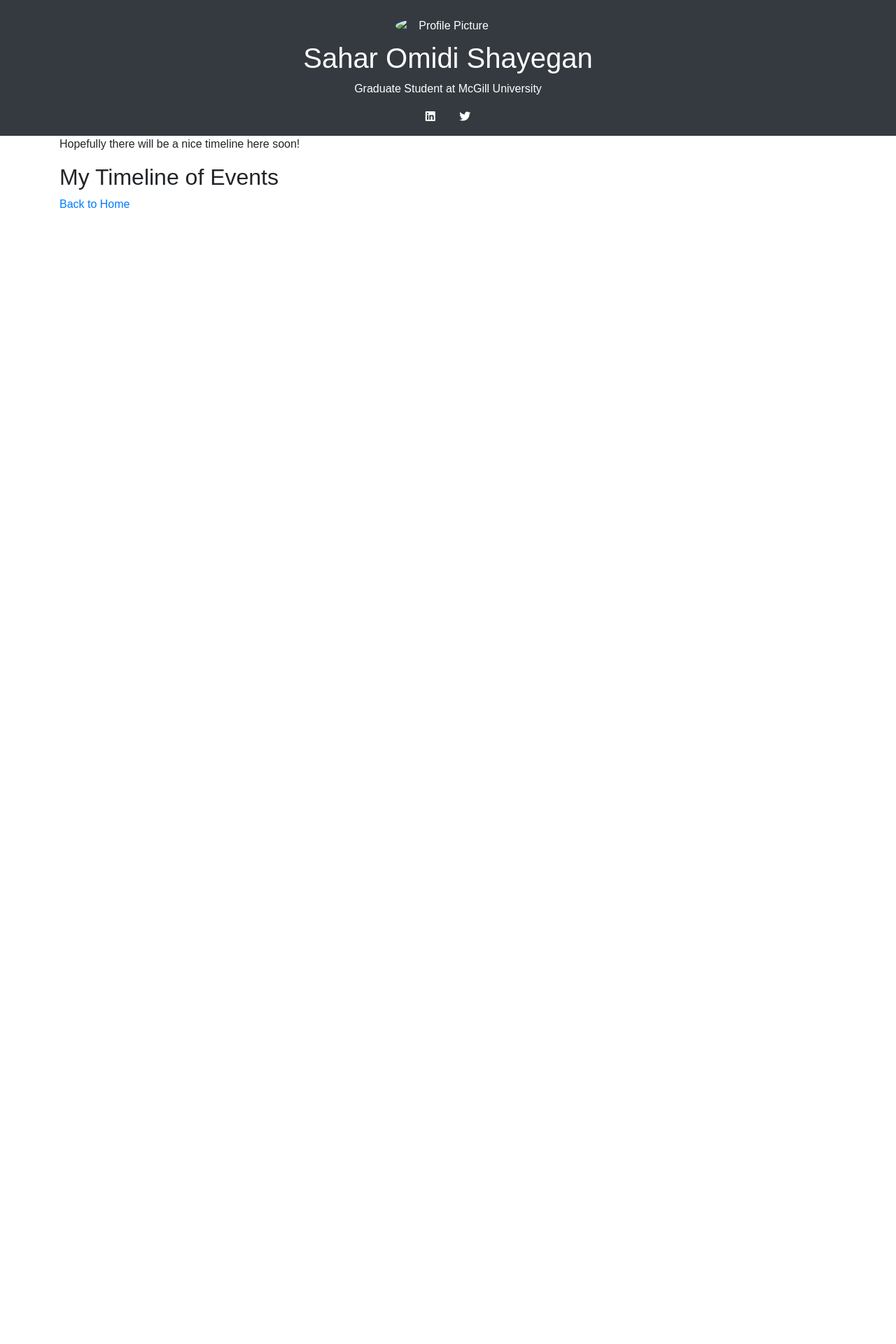
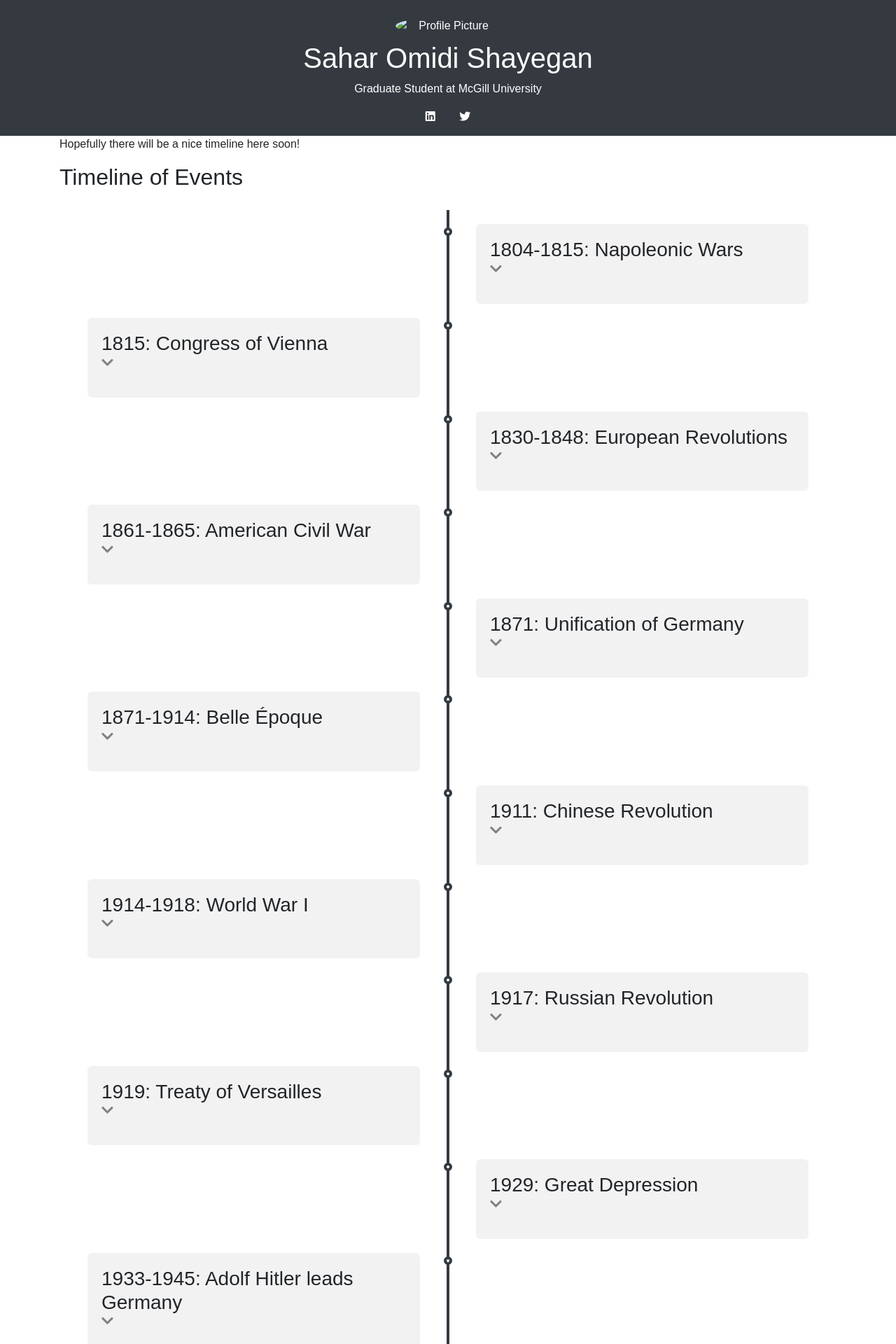
Before and after one commit to saharshayegan/saharshayegan.github.io, a Jekyll site: the page built from pages/timeline.md, in a window 1280 px wide. Shown: the top 1920 px of the page at 70% size. Built offline with Jekyll 4.4.1, drawn with Linux system fonts in a browser that asks for light colours; before the commit the page ends 900 px from its top, so only the background shows below that; some of the changed text lies outside the part shown.

Commit message:
timeline.yaml added + toggle added

```diff
--- a/_layouts/default.html
+++ b/_layouts/default.html
@@ -45,7 +45,7 @@
       position: relative;
       margin: 0 auto;
       padding: 10px 0;
-      width: 80%;
+      width: 100%;
     }
 
     /* Vertical line down the center */
@@ -75,8 +75,9 @@
       left: 50%;
     }
 
-    /* Circle position */
-    .timeline-item::before {
+
+    /* Circle position for left items */
+    .timeline-item.left::before {
       content: '';
       position: absolute;
       width: 12px;
@@ -85,7 +86,20 @@
       border: 4px solid #343a40;
       border-radius: 50%;
       top: 15px;
-      left: calc(50% - 10px); /* Moves the circle to align with the line */
+      right: -6px; /* Moves the circle to the right of the left item, next to the line */
+      z-index: 1;
+    }
+    /* Circle position for right items */
+    .timeline-item.right::before {
+      content: '';
+      position: absolute;
+      width: 12px;
+      height: 12px;
+      background-color: white;
+      border: 4px solid #343a40;
+      border-radius: 50%;
+      top: 15px;
+      left: -6px; /* Moves the circle to the left of the right item, next to the line */
       z-index: 1;
     }
 
@@ -106,9 +120,81 @@
     }
 
     .timeline-item.left .content {
-      text-align: right;
+      text-align: left;
     }
-    /* .timeline-item { border: 2px solid red; } */
+
+    /* Ensure the background color of the collapse content matches the timeline box */
+    .timeline-item .collapse {
+      background-color: #f2f2f2; /* Same as the timeline box background color */
+      padding: 10px;
+      border-radius: 6px;
+      border: none; /* Remove any borders that might be applied */
+      margin: 0; /* Remove any margin to avoid shifts */
+      transition: none; /* Disable transition effects on margin/padding */
+    }
+
+    /* Ensure the content inside the collapse also inherits the correct color */
+    .timeline-item .collapse p {
+      background-color: inherit; /* Inherit the background color */
+      margin: 0;
+      padding: 0; /* Remove padding/margin to avoid shifting */
+      transition: none; /* Ensure smooth transition */
+    }
+
+    .collapse {
+      transition: height 0.3s ease;
+    }
+
+    .collapse p {
+      padding: 10px;
+      background-color: #f9f9f9;
+      border-radius: 5px;
+    }
+
+    .rotate-icon.collapsed {
+      transform: rotate(0deg);
+    }
+
+    .rotate-icon.expanded {
+      transform: rotate(180deg);
+    }
+
+    /* Change the color of the clickable dropdown icon (links) */
+    a.dropdown-toggle {
+      color: gray; /* Set the default color to gray */
+      text-decoration: none; /* Remove underline */
+    }
+
+    a.dropdown-toggle:hover {
+      color: darkgray; /* Optional: Set a hover effect for better UI */
+    }
+
+    /* Style for the icon itself */
+    .rotate-icon {
+      color: gray; /* Make sure the icon is gray as well */
+      transition: transform 0.3s ease;
+      font-size: 1.2rem;
+      cursor: pointer;
+    }
+
+    /* Change the color of the clickable dropdown icon (links) */
+    a.collapse-toggle {
+      color: gray; /* Set the default color to gray */
+      text-decoration: none; /* Remove underline */
+    }
+
+    a.collapse-toggle:hover {
+      color: darkgray; /* Optional: Set a hover effect */
+    }
+
+    /* Style for the rotating icon */
+    .rotate-icon {
+      color: gray; /* Ensure the icon is gray */
+      transition: transform 0.3s ease;
+      font-size: 1.2rem;
+      cursor: pointer;
+    }
+
   </style>
 </head>
 <body>
@@ -129,5 +215,14 @@
   <script src="https://code.jquery.com/jquery-3.5.1.slim.min.js"></script>
   <script src="https://cdn.jsdelivr.net/npm/@popperjs/core@2.9.3/dist/umd/popper.min.js"></script>
   <script src="https://stackpath.bootstrapcdn.com/bootstrap/4.5.0/js/bootstrap.min.js"></script>
+  <script>
+    // Toggle the rotation of the icon when collapsing/expanding
+    $('.collapse').on('shown.bs.collapse', function(){
+      $(this).prev().find('.rotate-icon').addClass('expanded').removeClass('collapsed');
+    }).on('hidden.bs.collapse', function(){
+      $(this).prev().find('.rotate-icon').addClass('collapsed').removeClass('expanded');
+    });
+  </script>
+
 </body>
 </html>
--- a/pages/timeline.md
+++ b/pages/timeline.md
@@ -5,150 +5,26 @@ permalink: /timeline/
 ---
 Hopefully there will be a nice timeline here soon!
 
-## My Timeline of Events
-<!-- <div class="timeline-container">
+## Timeline of Events
+<div class="timeline-container">
   <div class="timeline">
-    <div class="timeline-item left">
-      <div class="content">
-        <h3>1804-1815: Napoleonic Wars</h3>
+ {% for event in site.data.timeline %}
+      {% assign side = forloop.index | modulo: 2 %}
+      <div class="timeline-item {% if side == 0 %}left{% else %}right{% endif %}">
+        <div class="content">
+          <h3>{{ event.title }}</h3>
+          <p>
+            <a class="collapse-toggle" data-toggle="collapse" href="#collapse{{ forloop.index }}" role="button" aria-expanded="false" aria-controls="collapse{{ forloop.index }}">
+              <i class="fas fa-chevron-down rotate-icon"></i>
+            </a>
+          </p>
+          <div class="collapse" id="collapse{{ forloop.index }}">
+            <p>{{ event.details }}</p>
+          </div>
+        </div>
       </div>
-    </div>
-    <div class="timeline-item right">
-      <div class="content">
-        <h3>1815: Congress of Vienna</h3>
-      </div>
-    </div>
-    <div class="timeline-item left">
-      <div class="content">
-        <h3>1830-1848: European Revolutions</h3>
-      </div>
-    </div>
-    <div class="timeline-item right">
-      <div class="content">
-        <h3>1861-1865: American Civil War</h3>
-      </div>
-    </div>
-    <div class="timeline-item left">
-      <div class="content">
-        <h3>1871: Unification of Germany</h3>
-      </div>
-    </div>
-    <div class="timeline-item right">
-      <div class="content">
-        <h3>1871-1914: Belle Époque</h3>
-      </div>
-    </div>
-    <div class="timeline-item left">
-      <div class="content">
-        <h3>1911: Chinese Revolution</h3>
-      </div>
-    </div>
-    <div class="timeline-item right">
-      <div class="content">
-        <h3>1914-1918: World War I</h3>
-      </div>
-    </div>
-    <div class="timeline-item left">
-      <div class="content">
-        <h3>1917: Russian Revolution</h3>
-      </div>
-    </div>
-    <div class="timeline-item right">
-      <div class="content">
-        <h3>1919: Treaty of Versailles</h3>
-      </div>
-    </div>
-    <div class="timeline-item left">
-      <div class="content">
-        <h3>1929: Great Depression</h3>
-      </div>
-    </div>
-    <div class="timeline-item right">
-      <div class="content">
-        <h3>1933-1945: Adolf Hitler leads Germany</h3>
-      </div>
-    </div>
-    <div class="timeline-item left">
-      <div class="content">
-        <h3>1939-1945: World War II</h3>
-      </div>
-    </div>
-    <div class="timeline-item right">
-      <div class="content">
-        <h3>1941-1945: Franklin D. Roosevelt, Winston Churchill, and Joseph Stalin</h3>
-      </div>
-    </div>
-    <div class="timeline-item left">
-      <div class="content">
-        <h3>1945: United Nations founded</h3>
-      </div>
-    </div>
-    <div class="timeline-item right">
-      <div class="content">
-        <h3>1945-1953: Harry S. Truman, US President</h3>
-      </div>
-    </div>
-    <div class="timeline-item left">
-      <div class="content">
-        <h3>1950-1953: Korean War</h3>
-      </div>
-    </div>
-    <div class="timeline-item right">
-      <div class="content">
-        <h3>1961: Berlin Wall</h3>
-      </div>
-    </div>
-    <div class="timeline-item left">
-      <div class="content">
-        <h3>1962: Cuban Missile Crisis</h3>
-      </div>
-    </div>
-    <div class="timeline-item right">
-      <div class="content">
-        <h3>1989: Fall of the Berlin Wall</h3>
-      </div>
-    </div>
-    <div class="timeline-item left">
-      <div class="content">
-        <h3>1991: Dissolution of the Soviet Union</h3>
-      </div>
-    </div>
-    <div class="timeline-item right">
-      <div class="content">
-        <h3>2001: September 11 attacks</h3>
-      </div>
-    </div>
-    <div class="timeline-item left">
-      <div class="content">
-        <h3>2008: Global financial crisis</h3>
-      </div>
-    </div>
-    <div class="timeline-item right">
-      <div class="content">
-        <h3>2010-2011: Arab Spring</h3>
-      </div>
-    </div>
-    <div class="timeline-item left">
-      <div class="content">
-        <h3>2014: Annexation of Crimea</h3>
-      </div>
-    </div>
-    <div class="timeline-item right">
-      <div class="content">
-        <h3>2016: Brexit referendum; Trump elected</h3>
-      </div>
-    </div>
-    <div class="timeline-item left">
-      <div class="content">
-        <h3>2019: COVID-19 pandemic</h3>
-      </div>
-    </div>
-    <div class="timeline-item right">
-      <div class="content">
-        <h3>2020: Black Lives Matter protests</h3>
-      </div>
-    </div>
+    {% endfor %}
   </div>
-</div> -->
+</div>
 
 [Back to Home]({{ site.baseurl }}/)
```
Also changed, not shown: _data/timeline.yaml (added, +31 -0 lines).
